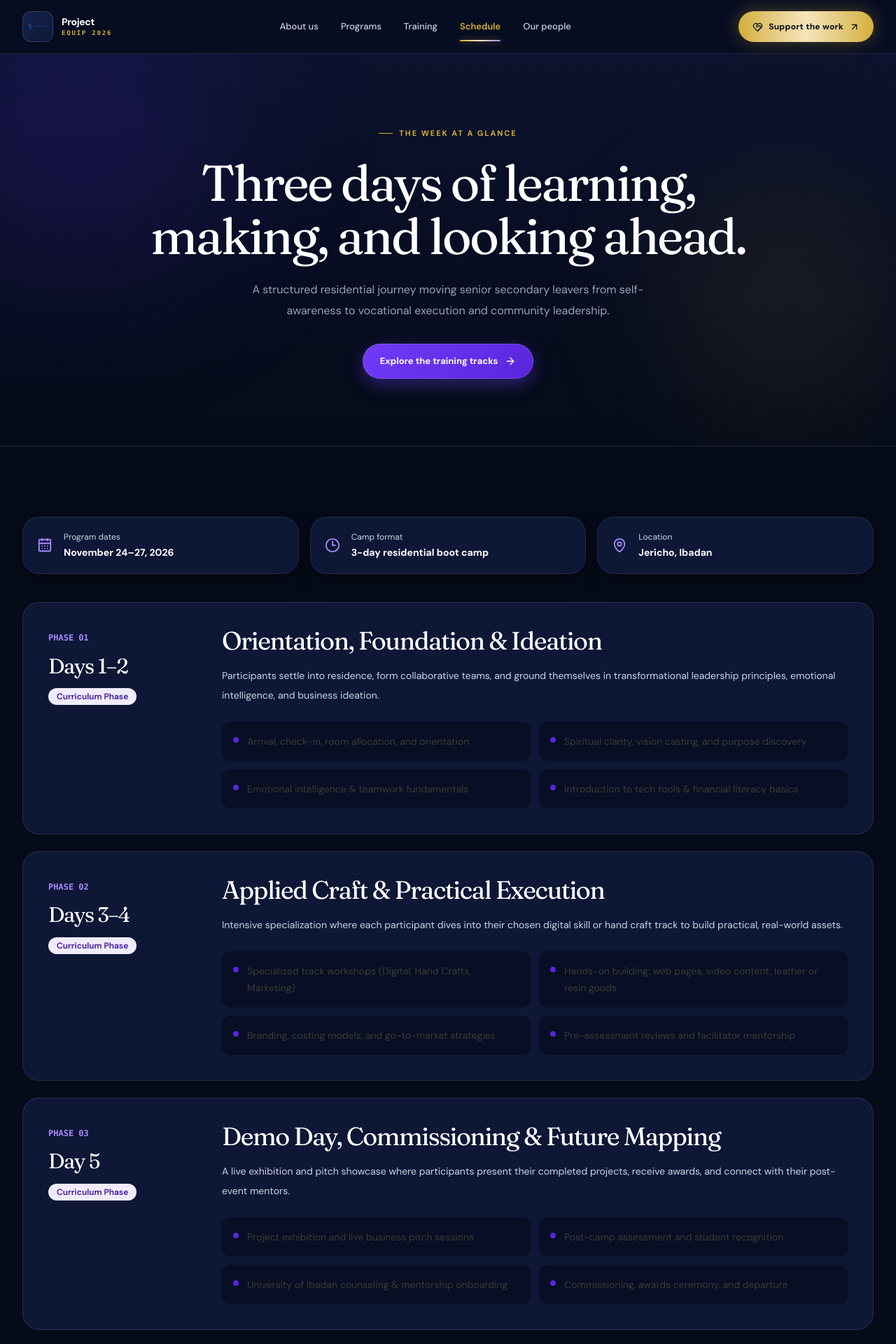
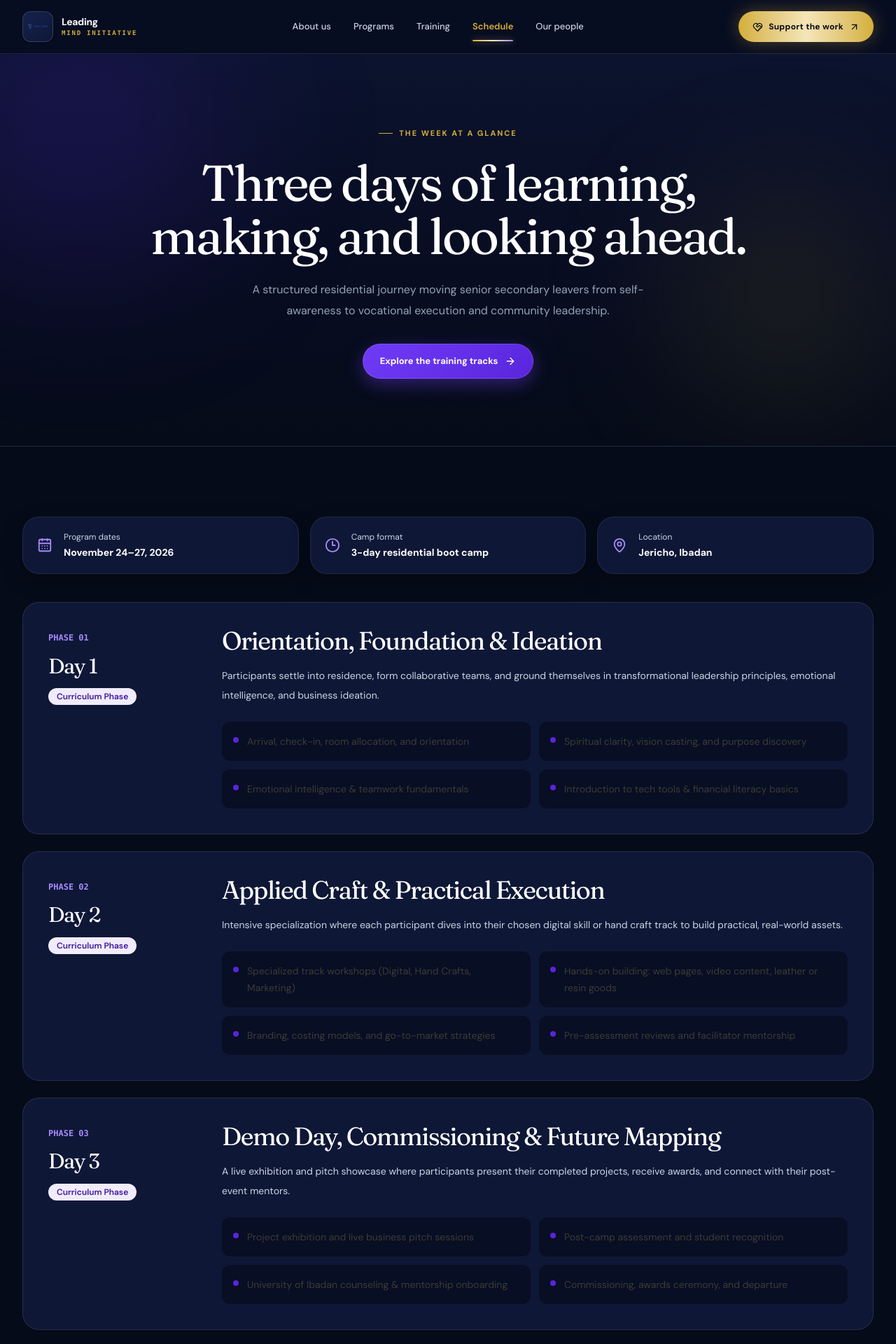
Before and after one commit to Philip-Ajayi/Equip, a Next.js app: page /programs/equip-2026/schedule in a window 1280 px wide. Shown: the top 1920 px of the page at 70% size. Built offline with nearby package versions, Linux system fonts and the light colour scheme.

Commit message:
adjustment

```diff
--- a/app/page.tsx
+++ b/app/page.tsx
@@ -295,12 +295,12 @@ export default function HomePage() {
 
         <div className="page-shell relative grid min-h-[650px] items-center gap-10 py-12 md:py-20 lg:grid-cols-[1.08fr_0.92fr]">
           <div className="animate-in">
-            <p className="eyebrow text-[#d4af37]">Leading Minds Leadership Initiative presents Project Equip</p>
+            <p className="eyebrow text-[#d4af37]">Leading Minds Leadership Initiative presents</p>
 
             <h1 className="display mt-7 max-w-[760px] text-6xl text-white sm:text-7xl lg:text-[86px]">
               The next chapter starts{" "}
               <span className="bg-gradient-to-r from-[#c4b5fd] via-[#a78bfa] to-[#d4af37] bg-clip-text text-transparent">
-                with you.
+                with Project EQUIP.
               </span>
             </h1>
 
@@ -575,9 +575,9 @@ export default function HomePage() {
 
             <div className="relative mt-10 grid gap-4 border-t border-white/20 pt-6 sm:grid-cols-3">
               {[
-                "Full accommodation & meals",
-                "Verified vocational learning kits",
-                "UI counseling & mentor follow-up",
+                "Accommodation & Feeding",
+                "Training Materials",
+                "Sourvenirs",
               ].map((item) => (
                 <p key={item} className="flex items-center gap-2 text-xs font-medium text-slate-200">
                   <CheckCircle2 size={16} className="text-[#d4af37]" /> {item}
@@ -619,7 +619,7 @@ export default function HomePage() {
         <div className="page-shell flex flex-wrap items-center justify-between gap-3 text-xs text-slate-400">
           <span>{initiative.venue}</span>
           <Link href="/programs/equip-2026/schedule" className="text-link text-[#a78bfa] hover:text-[#c4b5fd]">
-            See the full week schedule <ArrowDown size={14} />
+            See the full schedule <ArrowDown size={14} />
           </Link>
         </div>
       </section>
--- a/app/programs/equip-2026/facilitators/page.tsx
+++ b/app/programs/equip-2026/facilitators/page.tsx
@@ -22,7 +22,7 @@ export default function FacilitatorsPage() {
         eyebrow="Meet the people"
         title="Experience matters. So does the person who shares it."
         description="Meet the dedicated leadership team, industry practitioners, and vocational mentors guiding the participants of Project EQUIP 2026."
-        image="/school/Adeyemi.jpeg"
+        image="/team/Adeyemi.jpeg"
         imageAlt="Project EQUIP Leadership"
       />
 
--- a/app/programs/equip-2026/schedule/page.tsx
+++ b/app/programs/equip-2026/schedule/page.tsx
@@ -5,7 +5,7 @@ import SafeImage from "@/components/safe-image";
 const phases = [
   {
     number: "01",
-    days: "Days 1–2",
+    days: "Day 1",
     title: "Orientation, Foundation & Ideation",
     description:
       "Participants settle into residence, form collaborative teams, and ground themselves in transformational leadership principles, emotional intelligence, and business ideation.",
@@ -18,7 +18,7 @@ const phases = [
   },
   {
     number: "02",
-    days: "Days 3–4",
+    days: "Day 2",
     title: "Applied Craft & Practical Execution",
     description:
       "Intensive specialization where each participant dives into their chosen digital skill or hand craft track to build practical, real-world assets.",
@@ -31,7 +31,7 @@ const phases = [
   },
   {
     number: "03",
-    days: "Day 5",
+    days: "Day 3",
     title: "Demo Day, Commissioning & Future Mapping",
     description:
       "A live exhibition and pitch showcase where participants present their completed projects, receive awards, and connect with their post-event mentors.",
--- a/components/site-header.tsx
+++ b/components/site-header.tsx
@@ -46,10 +46,10 @@ export default function SiteHeader() {
 
           <div className="leading-tight">
             <span className="block text-[14px] font-bold tracking-tight text-white group-hover:text-slate-100">
-              Project
+              Leading
             </span>
             <span className="mt-0.5 block font-mono text-[9px] font-bold uppercase tracking-[0.2em] text-[#d4af37]">
-              Equip 2026
+              Mind Initiative
             </span>
           </div>
         </Link>
--- a/data/faculty.ts
+++ b/data/faculty.ts
@@ -13,7 +13,7 @@ export const convener: FacultyMember = {
   name: "Adeyemi Adebinmbe",
   role: "Convener, Leading Minds Leadership Initiative",
   specialization: "Youth leadership and program direction",
-  image: "", // Add image path when available (e.g. "/team/Adeyemi.jpeg")
+  image: "/team/Adeyemi.jpeg",
   paragraphs: [
     // Add biography paragraphs when available
   ],
@@ -116,10 +116,15 @@ export const faculty: FacultyMember[] = [
   },
   {
     id: "facilitator-08",
-    name: "[Facilitator Eight]",
-    role: "Facilitator",
-    specialization: "[Official specialization]",
-    image: "/images/faculty/facilitator-08.jpg",
-    paragraphs: ["[Official biography to be supplied.]"],
+    name: "Kehinde",
+    role: "Brand Strategy, Design & Purpose Facilitator",
+    specialization: "Creative Strategy, Brand Communication & Purpose Coaching",
+    business: "Kenol",
+    image: "/team/Kehinde.jpeg",
+    paragraphs: [
+      "Kehinde is a designer, creative strategist, and the founder of Kenol, a brand communication and design agency in Nigeria. With over five years of experience in design, he helps brands, nonprofits, and startups turn ideas into visuals people remember.",
+      "Beyond client work, Kehinde is a purpose and identity coach and an advocate for living by design. He believes your life, like any good design, works best when it is shaped with intention.",
+      "Through coaching, speaking, and his YouTube channel, he helps young people understand who they are, find their direction, and make confident choices through the seasons of growing up.",
+    ],
   },
 ];
```
